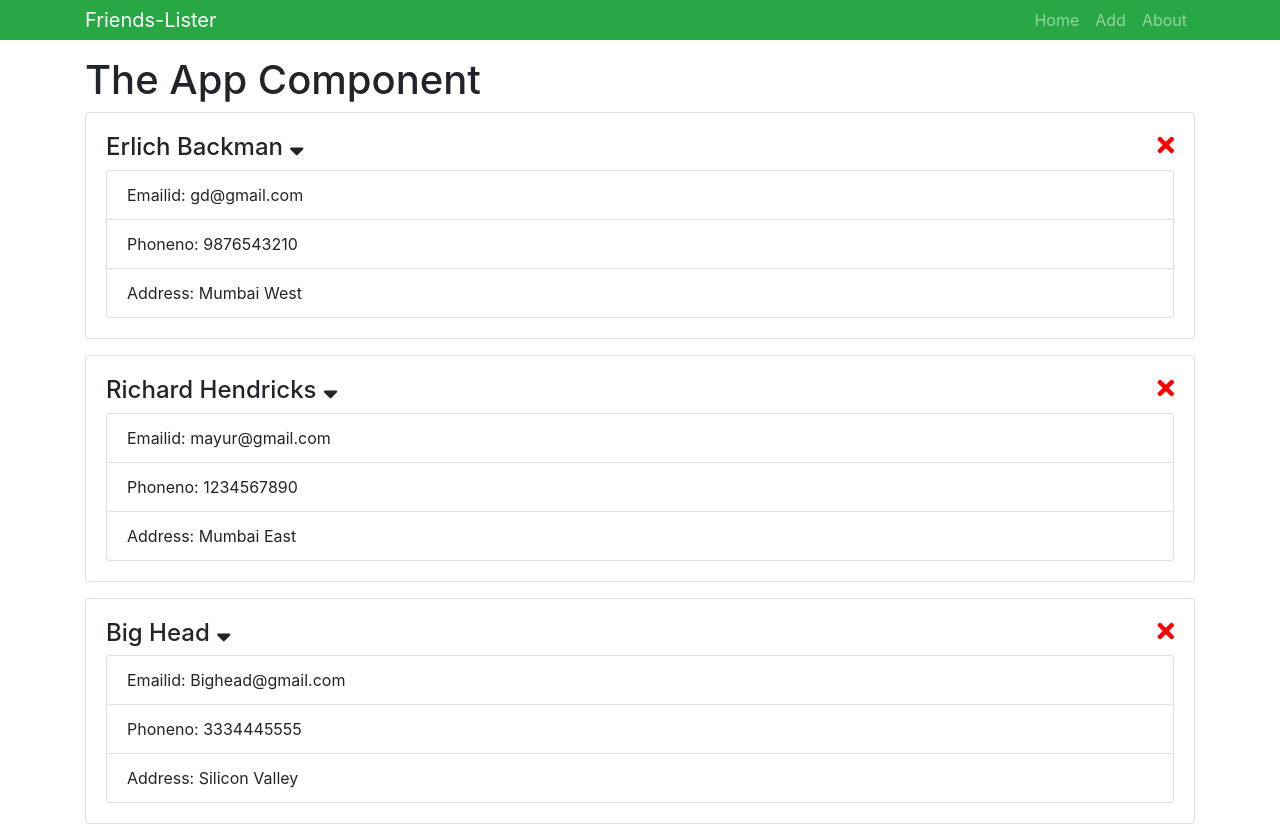
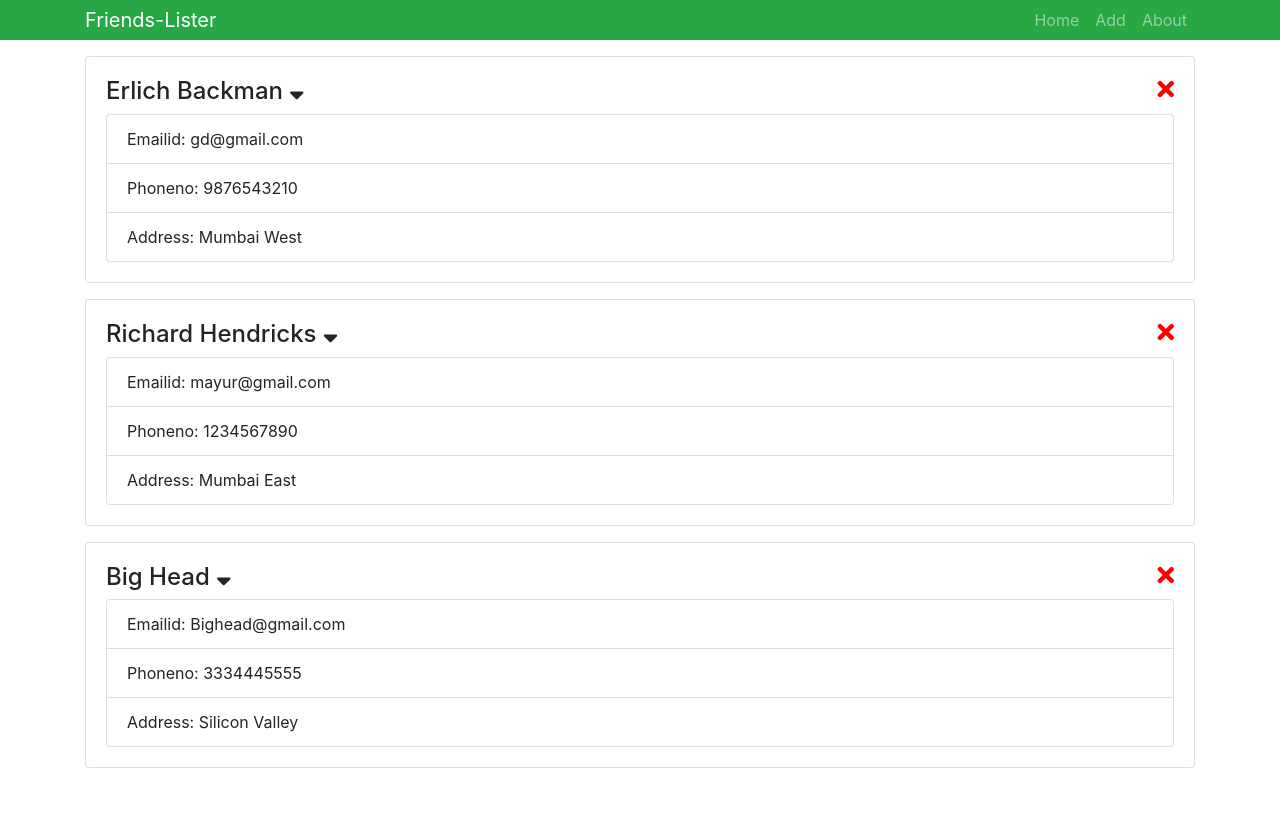
Before and after one commit to ganesh-deshmukh/friends-list, a React (Create React App) app: page / in a window 1280 px wide. After the commit the page ends 800 px from the top, so only its background shows below. Built offline with nearby package versions, Linux system fonts and the light colour scheme.

Commit message:
displaying child component using ContextAPI

```diff
--- a/src/App.js
+++ b/src/App.js
@@ -4,16 +4,19 @@ import Header from "./Header";
 import "bootstrap/dist/css/bootstrap.min.css";
 import "./App.css";
 
+import { Provider } from "./context";
+
 class App extends Component {
   render() {
     return (
-      <div className="App">
-        <Header branding="Friends-Lister" />
-        <div className="container">
-          <h1>The App Component </h1>
-          <Friends />
+      <Provider>
+        <div className="App">
+          <Header branding="Friends-Lister" />
+          <div className="container">
+            <Friends />
+          </div>
         </div>
-      </div>
+      </Provider>
     );
   }
 }
--- a/src/Friends.js
+++ b/src/Friends.js
@@ -1,33 +1,8 @@
 import React, { Component } from "react";
 import Friend from "./Friend";
+import { Consumer } from "./context";
 
 class Friends extends Component {
-  state = {
-    friends: [
-      {
-        id: 1,
-        name: "Erlich Backman",
-        email: "gd@gmail.com",
-        phone: "9876543210",
-        addr: "Mumbai West"
-      },
-      {
-        id: 2,
-        name: "Richard Hendricks",
-        email: "mayur@gmail.com",
-        phone: "1234567890",
-        addr: "Mumbai East"
-      },
-      {
-        id: 3,
-        name: "Big Head",
-        email: "Bighead@gmail.com",
-        phone: "3334445555",
-        addr: "Silicon Valley"
-      }
-    ]
-  };
-
   deleteFriend = id => {
     console.log(id);
     const { friends } = this.state;
@@ -39,9 +14,12 @@ class Friends extends Component {
   };
 
   render() {
-    const { friends } = this.state;
     return (
-      <div>
+      <Consumer>
+        {value => {
+          const { friends } = value;
+          return (
+            <React.Fragment>
               {friends.map(friend => (
                 <Friend
                   key={friend.id}
@@ -49,8 +27,12 @@ class Friends extends Component {
                   deleteClickHandler={this.deleteFriend.bind(this, friend.id)}
                 />
               ))}
-      </div>
+            </React.Fragment>
+          );
+        }}
+      </Consumer>
     );
   }
 }
+
 export default Friends;
--- /dev/null
+++ b/src/context.js
@@ -0,0 +1,41 @@
+import React, { Component } from "react";
+
+const Context = React.createContext();
+
+export class Provider extends Component {
+  state = {
+    friends: [
+      {
+        id: 1,
+        name: "Erlich Backman",
+        email: "gd@gmail.com",
+        phone: "9876543210",
+        addr: "Mumbai West"
+      },
+      {
+        id: 2,
+        name: "Richard Hendricks",
+        email: "mayur@gmail.com",
+        phone: "1234567890",
+        addr: "Mumbai East"
+      },
+      {
+        id: 3,
+        name: "Big Head",
+        email: "Bighead@gmail.com",
+        phone: "3334445555",
+        addr: "Silicon Valley"
+      }
+    ]
+  };
+
+  render() {
+    return (
+      <Context.Provider value={this.state}>
+        {this.props.children}
+      </Context.Provider>
+    );
+  }
+}
+
+export const Consumer = Context.Consumer;
```
Lines whose indentation alone changed are shown as unchanged.
